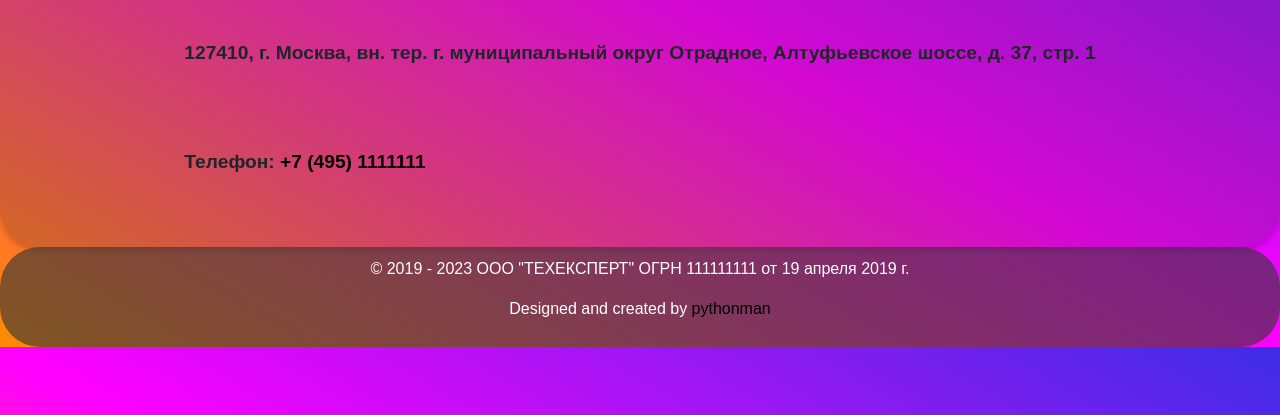
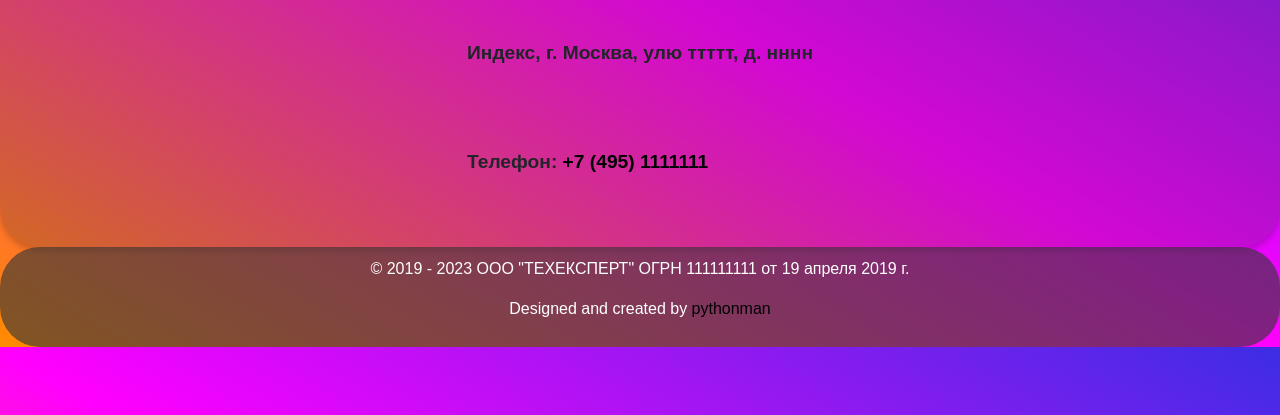
Before and after one commit to Joseph861020/texexpert, a plain HTML site: page contacts.html in a window 1280 px wide. Shown: the part 385-800 px from the top of the page. Drawn offline with nearby package versions, Linux system fonts and the light colour scheme.

Commit message:
Update contacts.html

```diff
--- a/contacts.html
+++ b/contacts.html
@@ -23,8 +23,8 @@
     <div class="content">
         <div class="text">
             <h2> Наш адрес:</h2>
-                <div>127410, г. Москва, вн. тер. г. муниципальный округ Отрадное, Алтуфьевское шоссе, д. 37, стр. 1</div>
-                <div><script type="text/javascript" charset="utf-8" async src="https://api-maps.yandex.ru/services/constructor/1.0/js/?um=constructor%3A90b76dd026fcd09e9553613188a2c3db1b30c9e6f1f0c15e0d7ea6010a993122&amp;width=100%25&amp;height=526&amp;lang=ru_RU&amp;scroll=true"></script></div>
+                <div>Индекс, г. Москва, улю ттттт, д. нннн</div>
+                <div><script type="text/javascript" charset="utf-8" async src="https://yandex.ru/map-constructor/?ysclid=lpb2kd6atf847390009"></script></div>
                 <div>Телефон: <a href="tel:+7(495)1111111"> +7 (495) 1111111</a></div>
         </div>
     </div>
```
